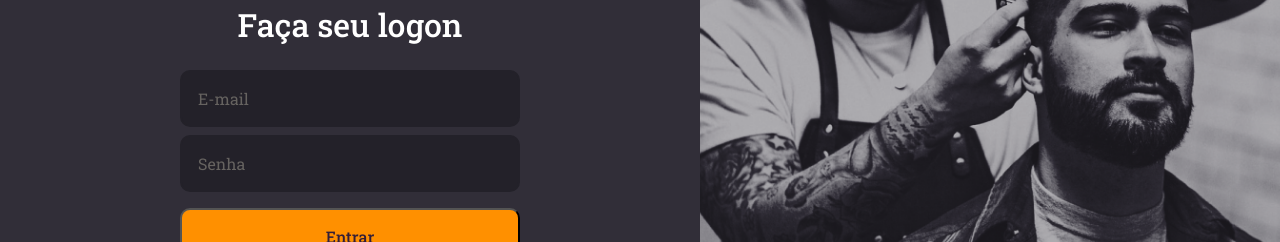
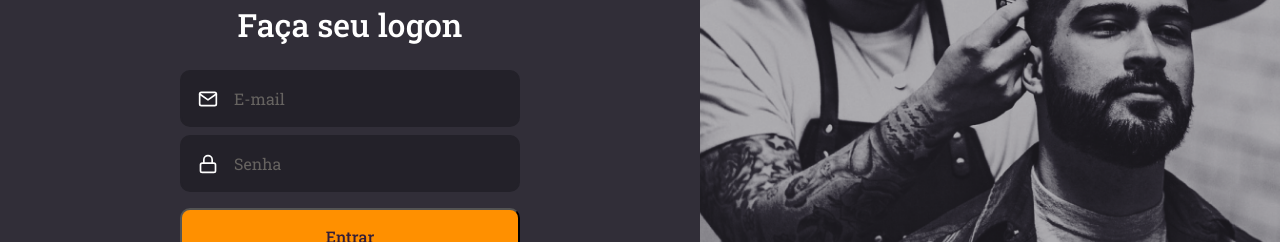
Before and after one commit to vinicius-coder/goBarber-web, a React (Create React App) app: page / in a window 1280 px wide. Shown: the part 275-517 px from the top of the page. Built offline with nearby package versions, Linux system fonts and the light colour scheme.

Commit message:
Add components

```diff
--- /dev/null
+++ b/src/components/Button/index.tsx
@@ -0,0 +1,15 @@
+import React from 'react';
+import { ButtonHTMLAttributes } from 'react';
+import { Container } from './styles';
+
+type ButtonProps = ButtonHTMLAttributes<HTMLButtonElement>;
+
+const Button: React.FC<ButtonProps> = ({ children, ...rest }) => {
+    return (
+        <Container type="button" {...rest}>
+            {children}
+        </Container>
+    );
+}
+
+export default Button;
--- /dev/null
+++ b/src/components/Button/styles.ts
@@ -0,0 +1,21 @@
+import { shade } from 'polished';
+import styled from 'styled-components';
+
+export const Container = styled.button`
+
+    background: #ff9000;
+    height: 56px;
+    border-radius: 10px;
+    padding: 16px;
+    color: #321e38;
+    width: 100%;
+    font-weight: 500;
+    transition: background-color 0.2s;
+
+    margin-top: 16px;
+
+    &:hover {
+        background: ${shade(0.2, '#ff9000')}
+    }
+
+`;
--- /dev/null
+++ b/src/components/Input/index.tsx
@@ -0,0 +1,22 @@
+import React, { InputHTMLAttributes } from 'react';
+import { IconBaseProps } from 'react-icons';
+
+import { Container } from './styles';
+
+interface InputProps extends InputHTMLAttributes<HTMLInputElement> {
+    name: string;
+    icon: React.ComponentType<IconBaseProps>;
+}
+
+const Input: React.FC<InputProps> = ({ icon: Icon, ...rest }) => {
+    return (
+
+        <Container>
+            {Icon && <Icon size={20} />}
+            <input {...rest} />
+        </Container>
+
+    );
+}
+
+export default Input;
--- /dev/null
+++ b/src/components/Input/styles.ts
@@ -0,0 +1,32 @@
+import styled from 'styled-components';
+
+export const Container = styled.div`
+
+    background: #232129;
+    border-radius: 10px;
+    border: 2px solid #232129;
+    padding: 16px;
+    width: 100%;
+
+    display: flex;
+    align-items: center;
+
+    & + div {
+        margin-top: 8px;
+    }
+
+    input {
+        flex: 1;
+        background: transparent;
+        border: 0;
+        color: #f4ede8;
+
+        &::placeholder {
+            color: #666360;
+        }
+    }
+
+    > svg {
+        margin-right: 16px;
+    }
+`;
--- a/src/pages/SignIn/index.tsx
+++ b/src/pages/SignIn/index.tsx
@@ -2,7 +2,9 @@
 import { Background, Container, Content } from './styles';
 
 import logoImg from '../../assets/logo.svg';
-import { FiLogIn } from 'react-icons/fi';
+import { FiLock, FiLogIn, FiMail } from 'react-icons/fi';
+import Input from '../../components/Input';
+import Button from '../../components/Button';
 
 const SignIn: React.FC = () => {
     return (
@@ -12,10 +14,19 @@
 
                 <form>
                     <h1>Faça seu logon</h1>
-                    <input placeholder="E-mail" />
-                    <input type="password" placeholder="Senha" />
+                    <Input
+                        name="email"
+                        icon={FiMail}
+                        placeholder="E-mail"
+                    />
+                    <Input
+                        name="password"
+                        icon={FiLock}
+                        type="password"
+                        placeholder="Senha"
+                    />
 
-                    <button type="submit">Entrar</button>
+                    <Button type="submit">Entrar</Button>
 
                     <a href="#">
                         Esqueci minha senha
--- a/src/pages/SignIn/styles.ts
+++ b/src/pages/SignIn/styles.ts
@@ -28,40 +28,6 @@
 
         h1 {
             margin-bottom: 24px;
-        }
-
-        input {
-            background: #232129;
-            border-radius: 10px;
-            border: 2px solid #232129;
-            padding: 16px;
-            width: 100%;
-            color: #F4EDE8;
-
-            &::placeholder {
-                color: #666360;
-            }
-
-            & + input {
-                margin-top: 8px;
-            }
-        }
-
-        button {
-            background: #ff9000;
-            height: 56px;
-            border-radius: 10px;
-            padding: 16px;
-            color: #321e38;
-            width: 100%;
-            font-weight: 500;
-            transition: background-color 0.2s;
-
-            margin-top: 16px;
-
-            &:hover {
-                background: ${shade(0.2, '#ff9000')}
-            }
         }
 
         a {
```
